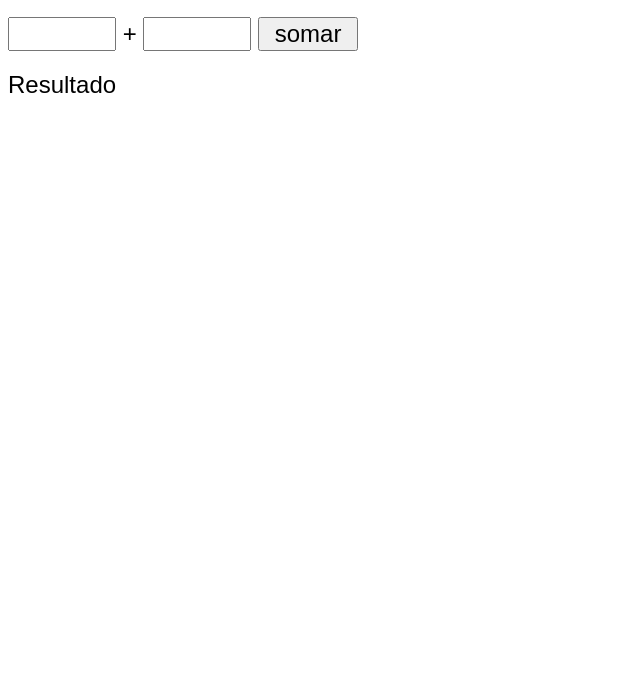
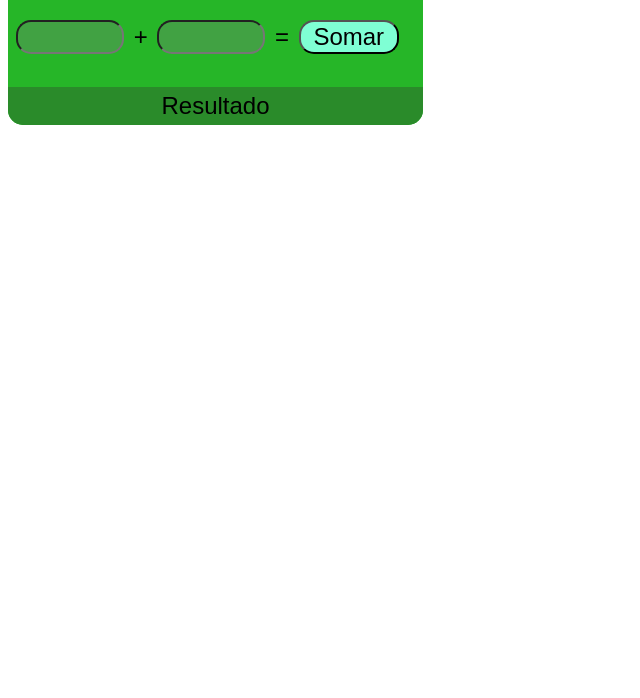
Before and after one commit to paulovictorjg/curso-js-Guanabara, a plain HTML site: page index8.html in a window 1280 px wide. Shown: the part 102-800 px from the top of the page, without its empty margins (0-640 px from the left). Drawn offline with Linux system fonts and the light colour scheme.

Commit message:
resolução problema codigo sem comentario

```diff
--- a/index8.html
+++ b/index8.html
@@ -6,33 +6,53 @@
   <meta name="viewport" content="width=device-width, initial-scale=1.0">
   <title>Somando Numeros</title>
   <style>
-    body {
+    .container{
       font: normal 18pt arial;
+      max-width: 410px;
+      max-height: 300px;
+      background-color: rgb(38, 182, 40);
+      padding-left: 5px;
+      border-radius: 15px;
+    }
+    #res{
+    background: rgb(42, 139, 42);
+    max-width: 100%;
+    border-radius: 0px 0px 15px 15px;
+    margin-top: 30px;
+    text-align: center ;
+    padding: 5px;
+    margin-left: -5px;
   }
     input{
       font: normal 18pt arial;
       width: 100px;
+      border-radius: 15px;
+      background:#e2e2;
+      margin: 3px;
     }
-    #res{
-      margin-top: 20px;
+    #somar{
+      background-color: aquamarine;
     }
   </style>
+
 </head>
 <body>
+  <div class = "container">
       <h1>Somando Valores</h1>
       <input type="number" name = "txtn1" id = "txtn1"> +
-  <input type="number" name = "txtn2" id = "txtn2">
-  <input type="button" value = "somar" onclick = "somar()">
+      <input type="number" name = "txtn2" id = "txtn2"> =
+      <input type="button" value = "Somar" id = "somar" onclick = "somar()">
       <div id = "res">Resultado</div>
+    </div>
     <script>
       function somar(){
         var tn1 = document.getElementById('txtn1')
         var tn2 = document.getElementById('txtn2')
       var res = document.getElementById('res')
-      var n1 = number(tn1.value)
-      var n2 = number(tn2.value)
+      var n1 = Number(tn1.value)
+      var n2 = Number(tn2.value)
       var s = n1 + n2
-      res.innerHTML = 'A soma entre ${n1} e ${n2} é igual a <strong>${s}</strong>'
+      res.innerHTML = (`O resultado da soma é <strong>${s}</strong>`)
     }
     </script>
 </body>
```
Lines whose indentation alone changed are shown as unchanged.
